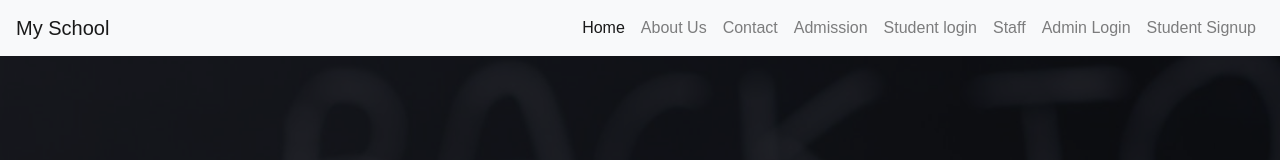
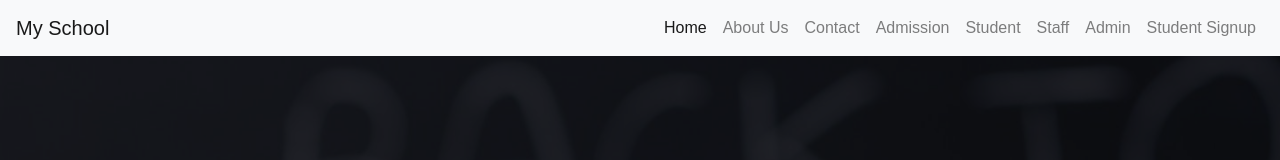
Before and after one commit to iamclement1/myschool, a website: page index.html in a window 1280 px wide. Shown: the top 160 px of the page. Drawn offline with nearby package versions, Linux system fonts and the light colour scheme.

```diff
--- a/index.html
+++ b/index.html
@@ -44,7 +44,7 @@
 
         </li>
         <li class="nav-item">
-          <a class="nav-link" href="login.html">Student login</a>
+          <a class="nav-link" href="login.html">Student </a>
 
         </li>
         <li class="nav-item">
@@ -53,7 +53,7 @@
 
 
         <li class="nav-item">
-          <a class="nav-link" href="admin.html">Admin Login</a>
+          <a class="nav-link" href="admin.html">Admin </a>
         </li>
 
         <li class="nav-item">
```
